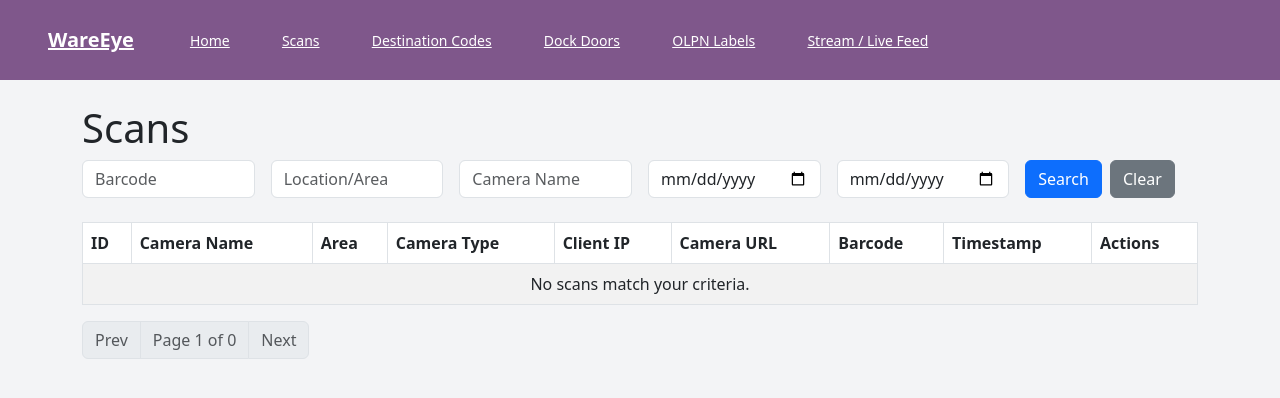
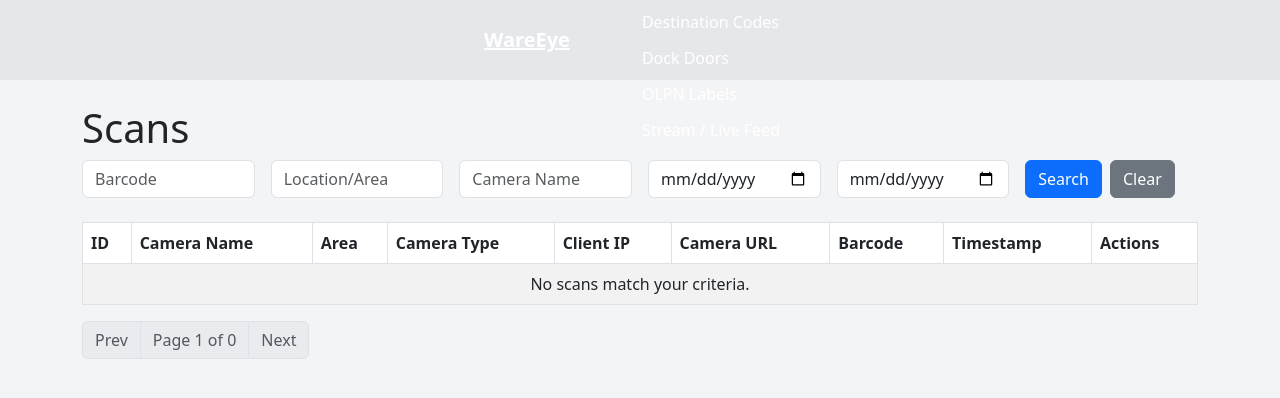
Before and after one commit to kamekazz/WareEye, a Flask app: page /facility/scans in a window 1280 px wide. Shown: the top 398 px of the page. Run offline with Flask 3, Linux system fonts and the light colour scheme.

Commit message:
style: refine navbar links

```diff
--- a/Server/static/css/main.css
+++ b/Server/static/css/main.css
@@ -632,3 +632,16 @@ video {
         padding-right: 2rem
     }
 }
+
+/* Custom navigation styles */
+.navbar {
+    background-color: #e5e7eb;
+}
+
+.nav-link {
+    text-decoration: none;
+}
+
+.nav-link:hover {
+    color: #532249;
+}
--- a/Server/templates/base.html
+++ b/Server/templates/base.html
@@ -8,18 +8,18 @@
     <link rel="icon" href="{{ url_for('static', filename='img/brand/favicon.ico') }}">
   </head>
   <body class="bg-gray-100">
-    <div class="bg-primary-light text-white px-4 py-2">
+    <div class="navbar bg-gray-200 px-4 py-2">
       <div class="max-w-7xl mx-auto px-4 sm:px-6 lg:px-8">
         <div class="flex items-center justify-between h-16">
           <div class="flex items-center">
             <a href="{{ url_for('scan.hello') }}" class="text-xl font-semibold text-white">WareEye</a>
             <div class="hidden md:block ml-10 space-x-4">
-              <a href="{{ url_for('scan.hello') }}" class="px-3 py-2 rounded-md text-sm font-medium {% if request.endpoint == 'scan.hello' %}text-white{% else %}text-white hover:text-gray-300{% endif %}">Home</a>
-              <a href="{{ url_for('facility.list_scans') }}" class="px-3 py-2 rounded-md text-sm font-medium {% if request.endpoint == 'facility.list_scans' %}text-white{% else %}text-white hover:text-gray-300{% endif %}">Scans</a>
-              <a href="{{ url_for('facility.list_destination_codes') }}" class="px-3 py-2 rounded-md text-sm font-medium {% if request.endpoint == 'facility.list_destination_codes' %}text-white{% else %}text-white hover:text-gray-300{% endif %}">Destination Codes</a>
-              <a href="{{ url_for('facility.list_dock_doors') }}" class="px-3 py-2 rounded-md text-sm font-medium {% if request.endpoint == 'facility.list_dock_doors' %}text-white{% else %}text-white hover:text-gray-300{% endif %}">Dock Doors</a>
-              <a href="{{ url_for('facility.list_olpn_labels') }}" class="px-3 py-2 rounded-md text-sm font-medium {% if request.endpoint == 'facility.list_olpn_labels' %}text-white{% else %}text-white hover:text-gray-300{% endif %}">OLPN Labels</a>
-              <a href="{{ url_for('operations.loading_dashboard') }}" class="px-3 py-2 rounded-md text-sm font-medium text-white hover:text-gray-300">Stream / Live Feed</a>
+              <a href="{{ url_for('scan.hello') }}" class="nav-link px-3 py-2 rounded-md text-sm font-medium {% if request.endpoint == 'scan.hello' %}text-white{% else %}text-white hover:text-primary{% endif %}">Home</a>
+              <a href="{{ url_for('facility.list_scans') }}" class="nav-link px-3 py-2 rounded-md text-sm font-medium {% if request.endpoint == 'facility.list_scans' %}text-white{% else %}text-white hover:text-primary{% endif %}">Scans</a>
+              <a href="{{ url_for('facility.list_destination_codes') }}" class="nav-link px-3 py-2 rounded-md text-sm font-medium {% if request.endpoint == 'facility.list_destination_codes' %}text-white{% else %}text-white hover:text-primary{% endif %}">Destination Codes</a>
+              <a href="{{ url_for('facility.list_dock_doors') }}" class="nav-link px-3 py-2 rounded-md text-sm font-medium {% if request.endpoint == 'facility.list_dock_doors' %}text-white{% else %}text-white hover:text-primary{% endif %}">Dock Doors</a>
+              <a href="{{ url_for('facility.list_olpn_labels') }}" class="nav-link px-3 py-2 rounded-md text-sm font-medium {% if request.endpoint == 'facility.list_olpn_labels' %}text-white{% else %}text-white hover:text-primary{% endif %}">OLPN Labels</a>
+              <a href="{{ url_for('operations.loading_dashboard') }}" class="nav-link px-3 py-2 rounded-md text-sm font-medium text-white hover:text-primary">Stream / Live Feed</a>
             </div>
           </div>
           <div class="md:hidden">
@@ -32,12 +32,12 @@
         </div>
       </div>
       <div id="mobile-menu" class="hidden md:hidden px-2 pt-2 pb-3 space-y-1">
-        <a href="{{ url_for('scan.hello') }}" class="block px-3 py-2 rounded-md text-base font-medium {% if request.endpoint == 'scan.hello' %}text-white{% else %}text-white hover:text-gray-300{% endif %}">Home</a>
-        <a href="{{ url_for('facility.list_scans') }}" class="block px-3 py-2 rounded-md text-base font-medium {% if request.endpoint == 'facility.list_scans' %}text-white{% else %}text-white hover:text-gray-300{% endif %}">Scans</a>
-        <a href="{{ url_for('facility.list_destination_codes') }}" class="block px-3 py-2 rounded-md text-base font-medium {% if request.endpoint == 'facility.list_destination_codes' %}text-white{% else %}text-white hover:text-gray-300{% endif %}">Destination Codes</a>
-        <a href="{{ url_for('facility.list_dock_doors') }}" class="block px-3 py-2 rounded-md text-base font-medium {% if request.endpoint == 'facility.list_dock_doors' %}text-white{% else %}text-white hover:text-gray-300{% endif %}">Dock Doors</a>
-        <a href="{{ url_for('facility.list_olpn_labels') }}" class="block px-3 py-2 rounded-md text-base font-medium {% if request.endpoint == 'facility.list_olpn_labels' %}text-white{% else %}text-white hover:text-gray-300{% endif %}">OLPN Labels</a>
-        <a href="{{ url_for('operations.loading_dashboard') }}" class="block px-3 py-2 rounded-md text-base font-medium text-white hover:text-gray-300">Stream / Live Feed</a>
+        <a href="{{ url_for('scan.hello') }}" class="nav-link block px-3 py-2 rounded-md text-base font-medium {% if request.endpoint == 'scan.hello' %}text-white{% else %}text-white hover:text-primary{% endif %}">Home</a>
+        <a href="{{ url_for('facility.list_scans') }}" class="nav-link block px-3 py-2 rounded-md text-base font-medium {% if request.endpoint == 'facility.list_scans' %}text-white{% else %}text-white hover:text-primary{% endif %}">Scans</a>
+        <a href="{{ url_for('facility.list_destination_codes') }}" class="nav-link block px-3 py-2 rounded-md text-base font-medium {% if request.endpoint == 'facility.list_destination_codes' %}text-white{% else %}text-white hover:text-primary{% endif %}">Destination Codes</a>
+        <a href="{{ url_for('facility.list_dock_doors') }}" class="nav-link block px-3 py-2 rounded-md text-base font-medium {% if request.endpoint == 'facility.list_dock_doors' %}text-white{% else %}text-white hover:text-primary{% endif %}">Dock Doors</a>
+        <a href="{{ url_for('facility.list_olpn_labels') }}" class="nav-link block px-3 py-2 rounded-md text-base font-medium {% if request.endpoint == 'facility.list_olpn_labels' %}text-white{% else %}text-white hover:text-primary{% endif %}">OLPN Labels</a>
+        <a href="{{ url_for('operations.loading_dashboard') }}" class="nav-link block px-3 py-2 rounded-md text-base font-medium text-white hover:text-primary">Stream / Live Feed</a>
       </div>
     </div>
     <div class="container mt-4">
```
